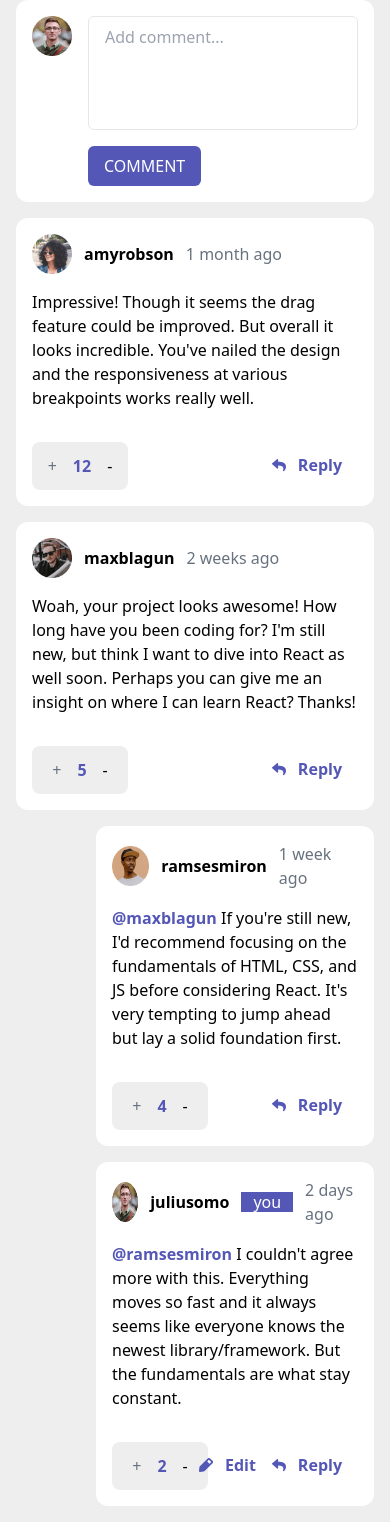
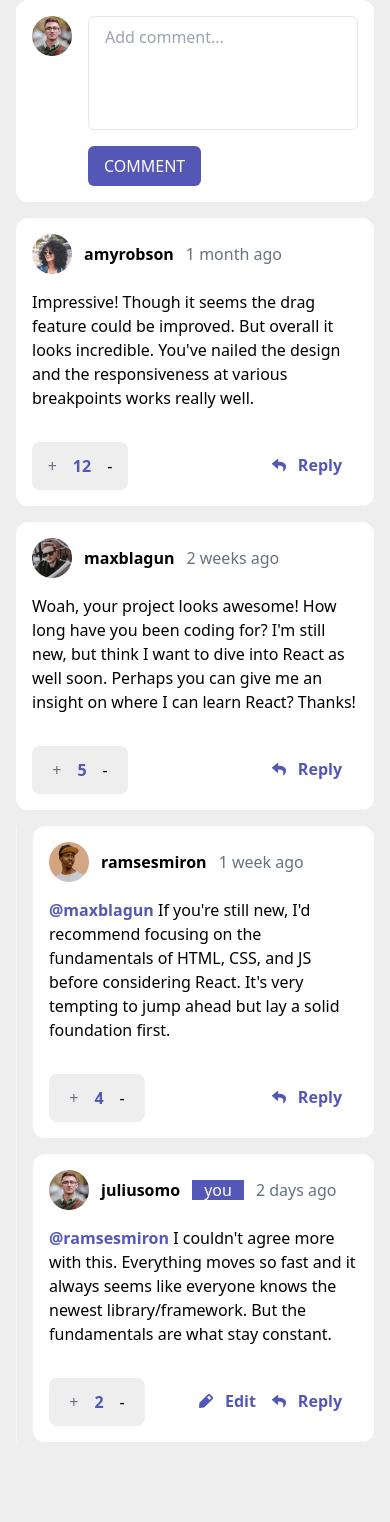
Before and after one commit to hamdi4-beep/interactive-comments-section-main, a React (Vite) app: page / in a window 390 px wide. After the commit the page ends 1458 px from the top, so only its background shows below. Built offline with nearby package versions, Linux system fonts and the light colour scheme.

Commit message:
updated the comments section responsive mode on mobile for easy viewing

```diff
--- a/src/App.tsx
+++ b/src/App.tsx
@@ -32,7 +32,6 @@ export const reducer = (state: UserComment[], action: {
   type: string
   value: string
   comment?: UserComment
-  reply?: any
 }) => {
   const comment = {
       id: nextID++,
--- a/src/components/Comment.tsx
+++ b/src/components/Comment.tsx
@@ -26,7 +26,7 @@ export default function Comment({
     return (
         <div className='comment-wrapper'>
             <div className='comment'>
-                <div className="comment-design">
+                <div className="bg-white p-4 rounded-xl">
                     <div className="items-list flex gap-4">
                         <ScoreComponent defaultScore={comment.score} />
 
@@ -36,7 +36,7 @@ export default function Comment({
                                     <div className="user-img">
                                         <img
                                             src={user.image.png}
-                                            className="user-avatar"
+                                            className="w-10 h-10"
                                             alt=""
                                         />
                                     </div>
@@ -44,10 +44,10 @@ export default function Comment({
                                     <h2 className='font-bold'>{user.username}</h2>
 
                                     {isCurrentUser && (
-                                        <span className='currentUser-label'>you</span>
+                                        <span className='bg-primary-moderate-blue px-3 leading-tight text-white'>you</span>
                                     )}
 
-                                    <span className='comment-date'>{comment.createdAt}</span>
+                                    <span className='text-neutral-grayish-blue'>{comment.createdAt}</span>
                                 </div>
 
                                 <div className="buttons flex gap-4">
@@ -61,8 +61,6 @@ export default function Comment({
                                         Reply
                                     </Btn>
                                 </div>
-
-
                             </div>
 
                             <p className='py-4'>
@@ -103,7 +101,7 @@ export default function Comment({
             )}
 
             {replies?.length > 0 && (
-                <div className='grid gap-4 ml-16 p-4 pb-0 pr-0'>
+                <div className='replies-list grid gap-4 ml-16 p-4 pb-0 pr-0'>
                     {replies.map((reply, i) => (
                         <Comment
                             comment={reply as UserReply as any}
@@ -143,7 +141,7 @@ export const Btn = ({
     children: React.ReactNode,
     onClick: () => void
 }) => (
-    <button className='btn' onClick={onClick}>
+    <button className='flex items-center gap-3 text-primary-moderate-blue font-bold' onClick={onClick}>
         {children}
     </button>
 )
--- a/src/input.css
+++ b/src/input.css
@@ -11,24 +11,6 @@ body {
 
 .comment > .form-component {
     margin-top: -1em;
-}
-
-@layer components {
-    .comment-design {
-        @apply bg-white p-4 rounded-xl;
-    }
-    .comment-date {
-        @apply text-neutral-grayish-blue;
-    }
-    .user-avatar {
-        @apply w-10 h-10;
-    }
-    .currentUser-label {
-        @apply bg-primary-moderate-blue px-3 leading-tight text-white;
-    }
-    .btn {
-        @apply flex items-center gap-3 text-primary-moderate-blue font-bold;
-    }
 }
 
 @media screen and (max-width: 768px) {
@@ -50,4 +32,11 @@ body {
         justify-content: center;
         padding: 0;
     }
+
+    .replies-list {
+        border-left: 1px solid hsl(228, 33%, 97%);
+        margin-top: 1em;
+        margin-left: 0;
+        padding-top: 0;
+    }
 }
--- a/src/output.css
+++ b/src/output.css
@@ -554,42 +554,6 @@ video {
   display: none;
 }
 
-.comment-design {
-  border-radius: 0.75rem;
-  --tw-bg-opacity: 1;
-  background-color: rgb(255 255 255 / var(--tw-bg-opacity));
-  padding: 1rem;
-}
-
-.comment-date {
-  --tw-text-opacity: 1;
-  color: hsl(211 10% 45% / var(--tw-text-opacity));
-}
-
-.user-avatar {
-  height: 2.5rem;
-  width: 2.5rem;
-}
-
-.currentUser-label {
-  --tw-bg-opacity: 1;
-  background-color: hsl(238 40% 52% / var(--tw-bg-opacity));
-  padding-left: 0.75rem;
-  padding-right: 0.75rem;
-  line-height: 1.25;
-  --tw-text-opacity: 1;
-  color: rgb(255 255 255 / var(--tw-text-opacity));
-}
-
-.btn {
-  display: flex;
-  align-items: center;
-  gap: 0.75rem;
-  font-weight: 700;
-  --tw-text-opacity: 1;
-  color: hsl(238 40% 52% / var(--tw-text-opacity));
-}
-
 .-mt-4 {
   margin-top: -1rem;
 }
@@ -600,10 +564,6 @@ video {
 
 .mt-4 {
   margin-top: 1rem;
-}
-
-.ml-14 {
-  margin-left: 3.5rem;
 }
 
 .flex {
@@ -701,6 +661,11 @@ video {
   padding: 1rem;
 }
 
+.px-3 {
+  padding-left: 0.75rem;
+  padding-right: 0.75rem;
+}
+
 .px-4 {
   padding-left: 1rem;
   padding-right: 1rem;
@@ -714,11 +679,6 @@ video {
 .py-4 {
   padding-top: 1rem;
   padding-bottom: 1rem;
-}
-
-.px-3 {
-  padding-left: 0.75rem;
-  padding-right: 0.75rem;
 }
 
 .pb-0 {
@@ -735,10 +695,6 @@ video {
 
 .pt-2 {
   padding-top: 0.5rem;
-}
-
-.pt-4 {
-  padding-top: 1rem;
 }
 
 .text-center {
@@ -807,4 +763,11 @@ body {
     justify-content: center;
     padding: 0;
   }
+
+  .replies-list {
+    border-left: 1px solid hsl(228, 33%, 97%);
+    margin-top: 1em;
+    margin-left: 0;
+    padding-top: 0;
+  }
 }
```
